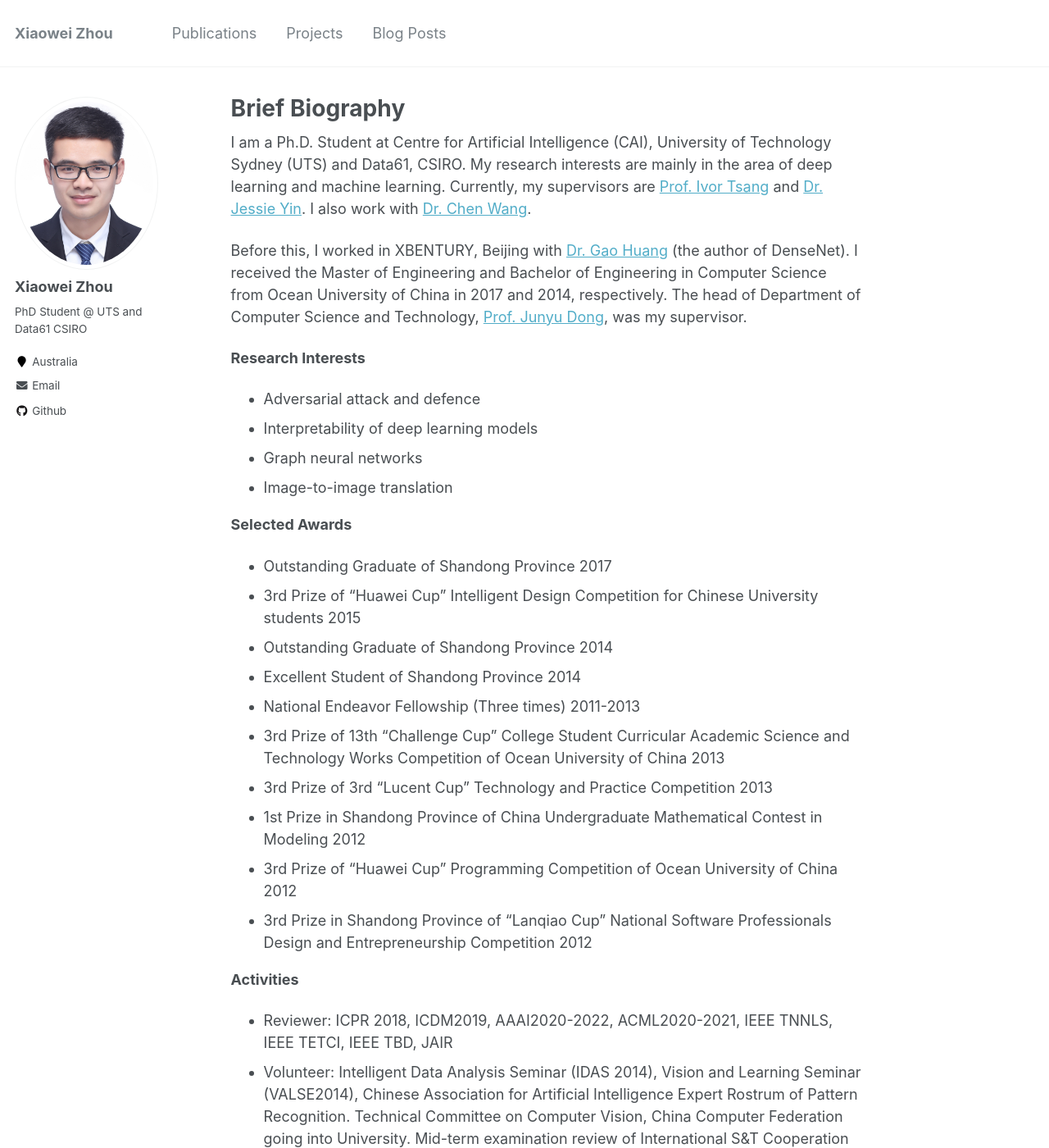
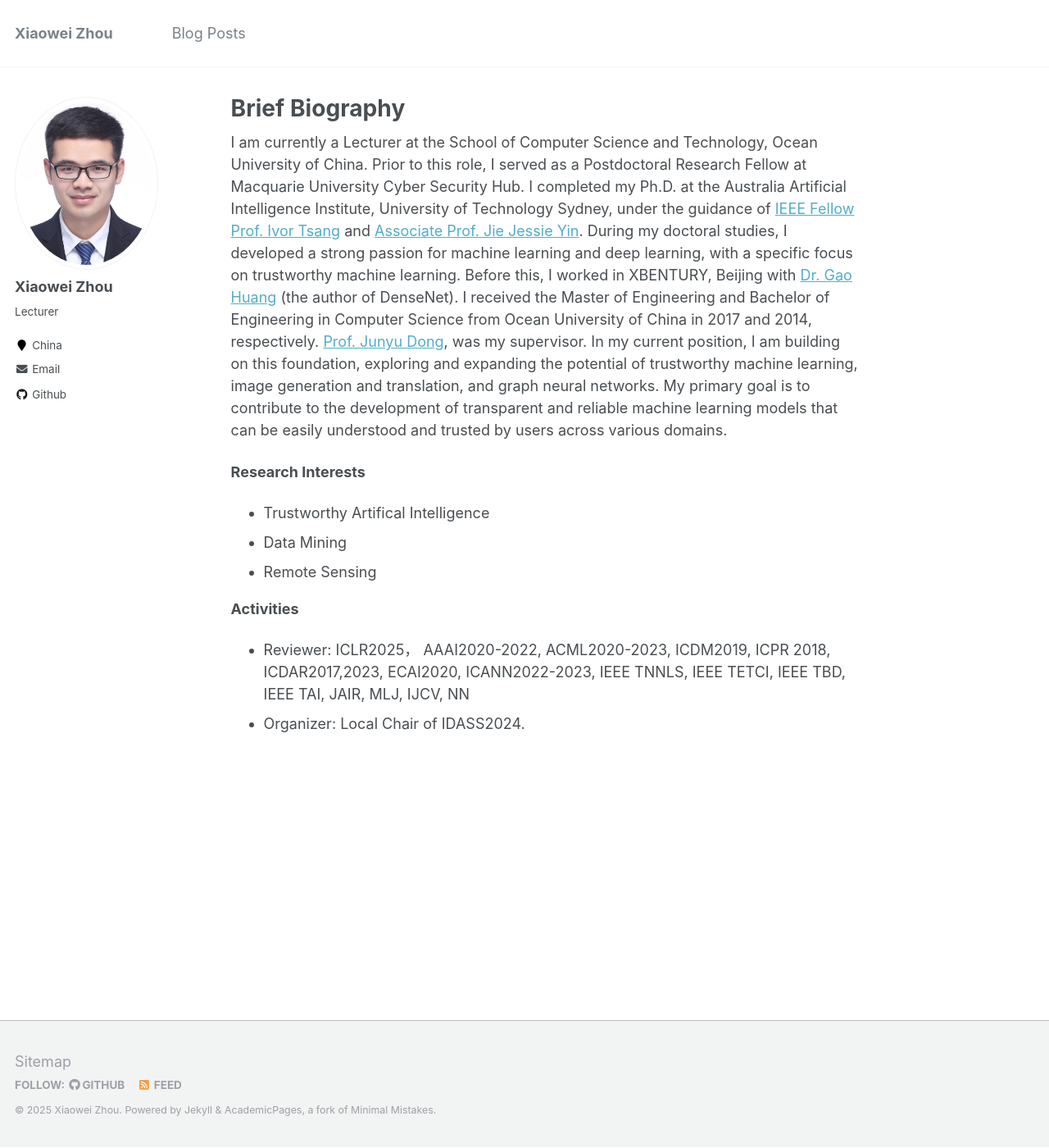
Before and after one commit to zxwedu/zxwedu.github.io, a Jekyll site: the page built from _pages/about.md, in a window 1280 px wide and 1400 px high. Shown: the whole window at 82% size. Built offline with Jekyll 4.4.1, drawn with Linux system fonts in a browser that asks for light colours; some of the changed text lies outside the part shown.

Commit message:
remove somet sections

```diff
--- a/_config.yml
+++ b/_config.yml
@@ -82,12 +82,12 @@ analytics:
 author:
   name             : "Xiaowei Zhou"
   avatar           : "zxw.jpg"
-  bio              : "PhD Student @ UTS and Data61 CSIRO"
-  location         : "Australia"
+  bio              : "Lecturer"
+  location         : "China"
   employer         :
   pubmed           : #""
   googlescholar    : #""
-  email            : "Xiaowei.Zhou@student.uts.edu.au"
+  email            : "zhouxiaowei@ouc.edu.cn"
   researchgate     :  # example: "https://www.researchgate.net/profile/yourprofile"
   uri              :
   bitbucket        :
--- a/_pages/about.md
+++ b/_pages/about.md
@@ -9,19 +9,18 @@ redirect_from:
 ---
 
 
-I am a Ph.D. Student at Centre for Artificial Intelligence (CAI), University of Technology Sydney (UTS) and Data61, CSIRO. My research interests are mainly in the area of deep learning and machine learning. Currently, my supervisors are <a href="https://www.uts.edu.au/staff/ivor.tsang" target="_blank">Prof. Ivor Tsang</a> and <a href="https://sites.google.com/site/csyinjie/" target="_blank">Dr. Jessie Yin</a>. I also work with <a href="https://people.csiro.au/w/c/Chen-Wang" target="_blank">Dr. Chen Wang</a>.
+I am currently a Lecturer at the School of Computer Science and Technology, Ocean University of China. Prior to this role, I served as a Postdoctoral Research Fellow at Macquarie University Cyber Security Hub. I completed my Ph.D. at the Australia Artificial Intelligence Institute, University of Technology Sydney, under the guidance of <a href="https://www.uts.edu.au/staff/ivor.tsang" target="_blank">IEEE Fellow Prof. Ivor Tsang</a> and <a href="https://sites.google.com/site/csyinjie/" target="_blank">Associate Prof. Jie Jessie Yin</a>. During my doctoral studies, I developed a strong passion for machine learning and deep learning, with a specific focus on trustworthy machine learning. Before this, I worked in XBENTURY, Beijing with <a href="http://www.gaohuang.net/" target="_blank">Dr. Gao Huang</a> (the author of DenseNet). I received the Master of Engineering and Bachelor of Engineering in Computer Science from Ocean University of China in 2017 and 2014, respectively. <a href="https://it.ouc.edu.cn/djy_en/list.htm" target="_blank">Prof. Junyu Dong</a>, was my supervisor. In my current position, I am building on this foundation, exploring and expanding the potential of trustworthy machine learning, image generation and translation, and graph neural networks. My primary goal is to contribute to the development of transparent and reliable machine learning models that can be easily understood and trusted by users across various domains.
 
-Before this, I worked in XBENTURY, Beijing with <a href="http://www.gaohuang.net/" target="_blank">Dr. Gao Huang</a> (the author of DenseNet). I received the Master of Engineering and Bachelor of Engineering in Computer Science from Ocean University of China in 2017 and 2014, respectively. The head of Department of Computer Science and Technology, <a href="http://cvpr.ouc.edu.cn/people/dongjy.html" target="_blank">Prof. Junyu Dong</a>, was my supervisor.
+
 
 **Research Interests**
 
-+ Adversarial attack and defence
-+ Interpretability of deep learning models
-+ Graph neural networks
-+ Image-to-image translation
++ Trustworthy Artifical Intelligence
++ Data Mining
++ Remote Sensing
 
 
-**Selected Awards**
+<!-- **Selected Awards**
 
 + Outstanding Graduate of Shandong Province 2017
 + 3rd Prize of “Huawei Cup” Intelligent Design Competition for Chinese University students 2015
@@ -32,11 +31,11 @@ Before this, I worked in XBENTURY, Beijing with <a href="http://www.gaohuang.net
 + 3rd Prize of 3rd “Lucent Cup” Technology and Practice Competition 2013
 + 1st Prize in Shandong Province of China Undergraduate Mathematical Contest in Modeling 2012
 + 3rd Prize of “Huawei Cup” Programming Competition of Ocean University of China 2012
-+ 3rd Prize in Shandong Province of “Lanqiao Cup” National Software Professionals Design and Entrepreneurship Competition 2012
++ 3rd Prize in Shandong Province of “Lanqiao Cup” National Software Professionals Design and Entrepreneurship Competition 2012 -->
 
 
 **Activities**
 
-+ Reviewer: ICPR 2018, ICDM2019, AAAI2020-2022, ACML2020-2021, IEEE TNNLS, IEEE TETCI, IEEE TBD, JAIR
-+ Volunteer: Intelligent Data Analysis Seminar (IDAS 2014), Vision and Learning Seminar (VALSE2014), Chinese Association for Artificial Intelligence Expert Rostrum of Pattern Recognition. Technical Committee on Computer Vision, China Computer Federation going into University. Mid-term examination review of International S&T Cooperation Program of China in Qingdao.
-+ Organizer: Intelligent Data Analysis Seminar (IDAS 2015).
++ Reviewer: ICLR2025， AAAI2020-2022, ACML2020-2023, ICDM2019, ICPR 2018, ICDAR2017,2023, ECAI2020, ICANN2022-2023, IEEE TNNLS, IEEE TETCI, IEEE TBD, IEEE TAI, JAIR, MLJ, IJCV, NN
+<!-- + Volunteer: Intelligent Data Analysis Seminar (IDAS 2014), Vision and Learning Seminar (VALSE2014), Chinese Association for Artificial Intelligence Expert Rostrum of Pattern Recognition. Technical Committee on Computer Vision, China Computer Federation going into University. Mid-term examination review of International S&T Cooperation Program of China in Qingdao. -->
++ Organizer: Local Chair of IDASS2024.
```
Also changed, not shown: _data/navigation.yml (+4 -4 lines).
